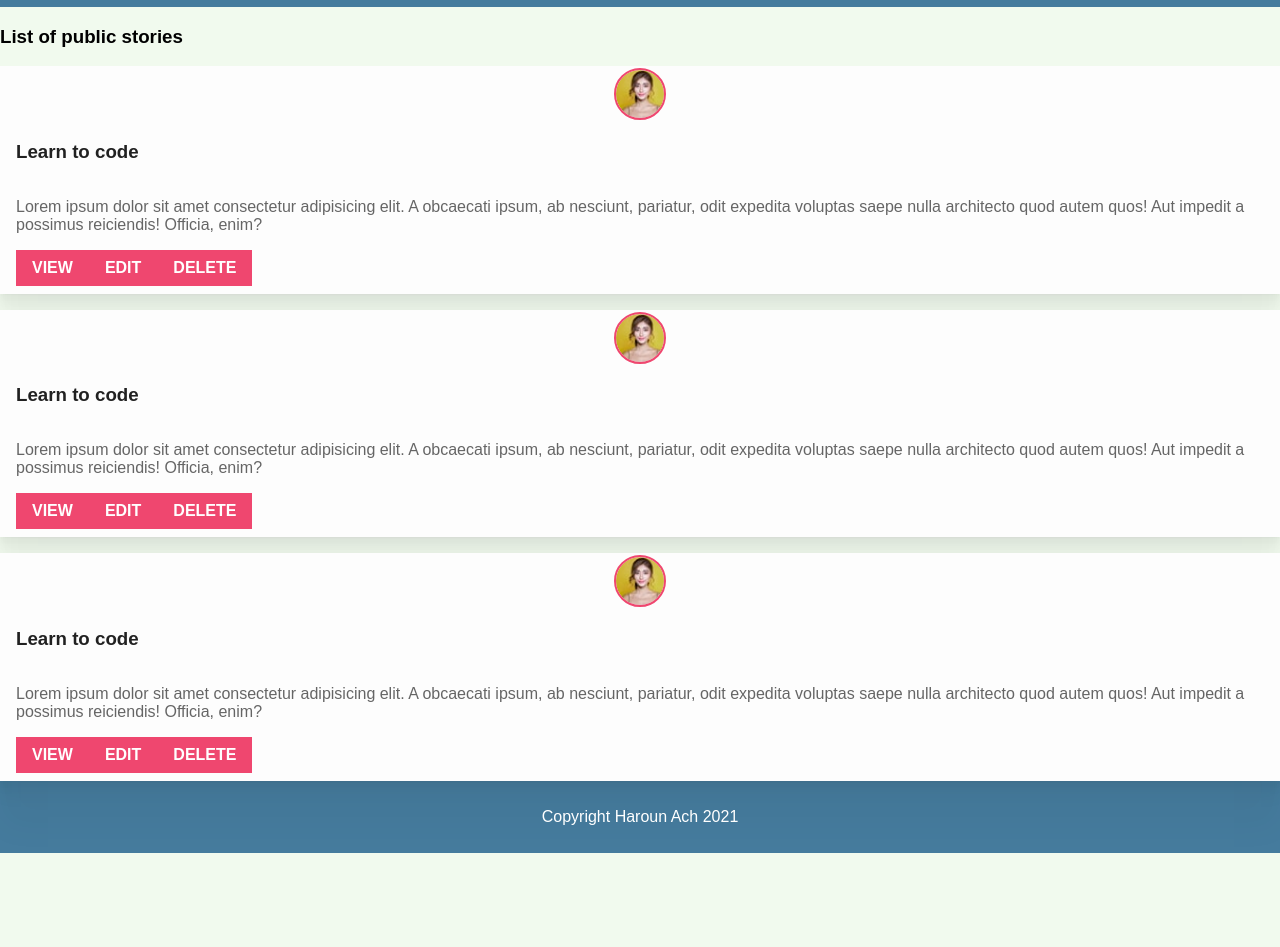
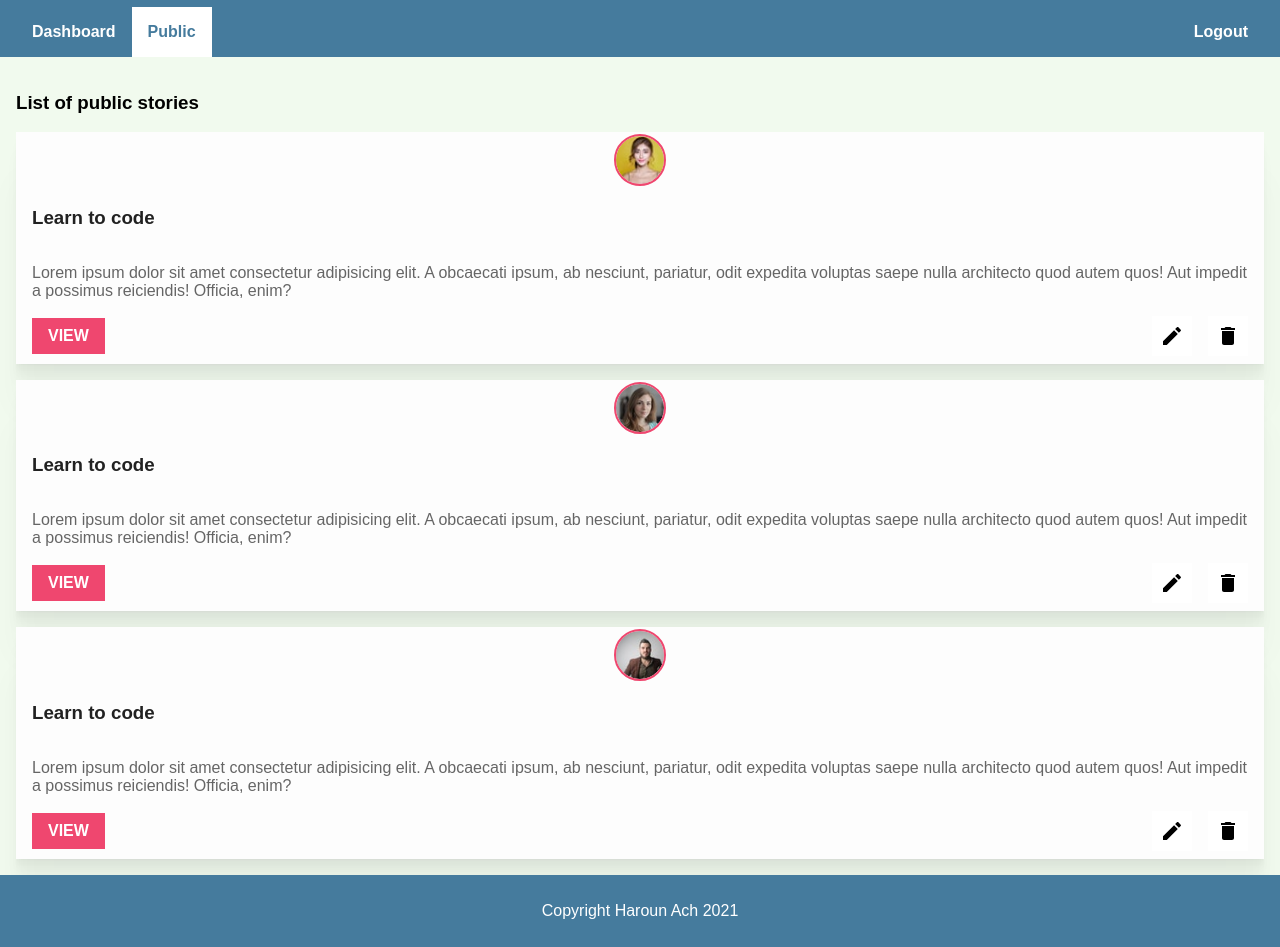
Before and after one commit to harounach/storybook-frontend, a website: page public/stories.html in a window 1280 px wide. Shown: the part 73-1020 px from the top of the page. Before the commit the page ends 926 px from the top, so only its background shows below. Drawn offline with nearby package versions, Linux system fonts and the light colour scheme; files that its build step writes are made by us from their sources.

Commit message:
Create public stories page styles

```diff
--- a/public/stories.html
+++ b/public/stories.html
@@ -10,7 +10,16 @@
   <body class="public-page">
     <header class="public-page__header appbar">
       <div class="appbar__section">
-        <h1 class="app-name">Story Book</h1>
+        <h1 class="appbar__app-name">Story Book</h1>
+      </div>
+      <div class="appbar__section">
+        <nav class="appbar__nav">
+          <a href="./dashboard.html" class="appbar__link">Dashboard</a>
+          <a href="./stories.html" class="appbar__link appbar__link--active"
+            >Public</a
+          >
+          <a href="#" class="appbar__link appbar__link--right">Logout</a>
+        </nav>
       </div>
     </header>
     <main class="public-page__main main">
@@ -39,10 +48,22 @@
             </p>
           </div>
           <div class="story-card__section">
-            <div class="btn-group">
-              <button class="btn">View</button>
-              <button class="btn">Edit</button>
-              <button class="btn">Delete</button>
+            <div class="btn-group btn-group--right">
+              <a href="#" class="btn btn--left">View</a>
+              <a href="#" class="btn btn--40 btn--bg-white btn--right-margin">
+                <img
+                  class="btn__icon"
+                  src="./images/edit_black_24dp.svg"
+                  alt=""
+                />
+              </a>
+              <a href="#" class="btn btn--40 btn--bg-white">
+                <img
+                  class="btn__icon"
+                  src="./images/delete_black_24dp.svg"
+                  alt=""
+                />
+              </a>
             </div>
           </div>
         </div>
@@ -52,7 +73,7 @@
           <div class="story-card__section">
             <div class="story-card__avatar-wrapper">
               <img
-                src="./images/profile.jpg"
+                src="./images/user01.jpg"
                 alt=""
                 class="story-card__avatar"
               />
@@ -70,10 +91,22 @@
             </p>
           </div>
           <div class="story-card__section">
-            <div class="btn-group">
-              <button class="btn">View</button>
-              <button class="btn">Edit</button>
-              <button class="btn">Delete</button>
+            <div class="btn-group btn-group--right">
+              <a href="#" class="btn btn--left">View</a>
+              <a href="#" class="btn btn--40 btn--bg-white btn--right-margin">
+                <img
+                  class="btn__icon"
+                  src="./images/edit_black_24dp.svg"
+                  alt=""
+                />
+              </a>
+              <a href="#" class="btn btn--40 btn--bg-white">
+                <img
+                  class="btn__icon"
+                  src="./images/delete_black_24dp.svg"
+                  alt=""
+                />
+              </a>
             </div>
           </div>
         </div>
@@ -83,7 +116,7 @@
           <div class="story-card__section">
             <div class="story-card__avatar-wrapper">
               <img
-                src="./images/profile.jpg"
+                src="./images/user02.jpg"
                 alt=""
                 class="story-card__avatar"
               />
@@ -101,10 +134,22 @@
             </p>
           </div>
           <div class="story-card__section">
-            <div class="btn-group">
-              <button class="btn">View</button>
-              <button class="btn">Edit</button>
-              <button class="btn">Delete</button>
+            <div class="btn-group btn-group--right">
+              <a href="#" class="btn btn--left">View</a>
+              <a href="#" class="btn btn--40 btn--bg-white btn--right-margin">
+                <img
+                  class="btn__icon"
+                  src="./images/edit_black_24dp.svg"
+                  alt=""
+                />
+              </a>
+              <a href="#" class="btn btn--40 btn--bg-white">
+                <img
+                  class="btn__icon"
+                  src="./images/delete_black_24dp.svg"
+                  alt=""
+                />
+              </a>
             </div>
           </div>
         </div>
--- a/sass/components/_button.scss
+++ b/sass/components/_button.scss
@@ -111,4 +111,9 @@
   &--right {
     justify-content: flex-end;
   }
+
+  // btn-group--center
+  &--center {
+    justify-content: center;
+  }
 }
--- a/sass/components/_story-card.scss
+++ b/sass/components/_story-card.scss
@@ -40,7 +40,8 @@
 
   // story-card__avatar
   &__avatar {
-    min-width: 100%;
+    width: 100%;
+    height: 100%;
   }
 
   // story-card__title
--- a/sass/pages/_stories.scss
+++ b/sass/pages/_stories.scss
@@ -0,0 +1,22 @@
+// public-page
+.public-page {
+  display: flex;
+  flex-direction: column;
+  justify-content: flex-start;
+  // public-page__header
+  &__header {
+    flex-shrink: 0;
+  }
+
+  // public-page__main
+  &__main {
+    flex-grow: 1;
+    padding: 1rem;
+  }
+
+  // public-page__footer
+  &__footer {
+    flex-shrink: 0;
+    margin-top: auto;
+  }
+}
```
Also changed, not shown: public/index.html (+1 -1 lines).
